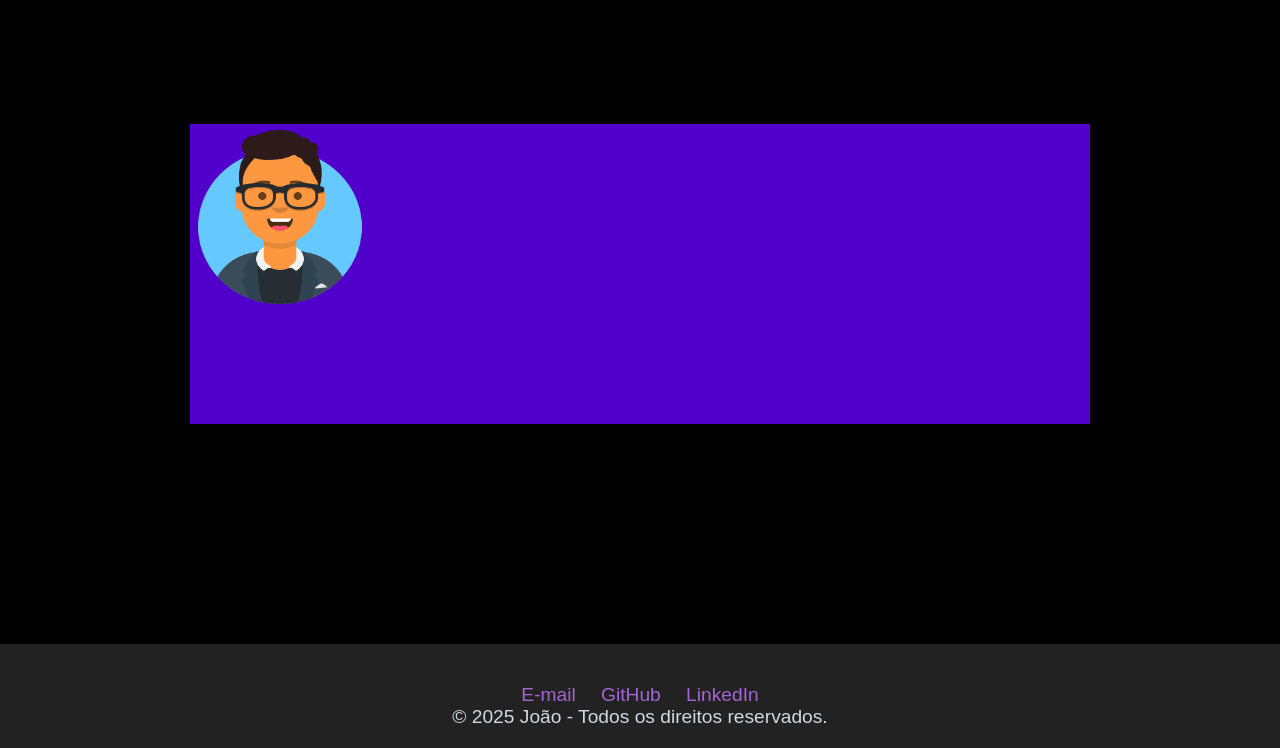
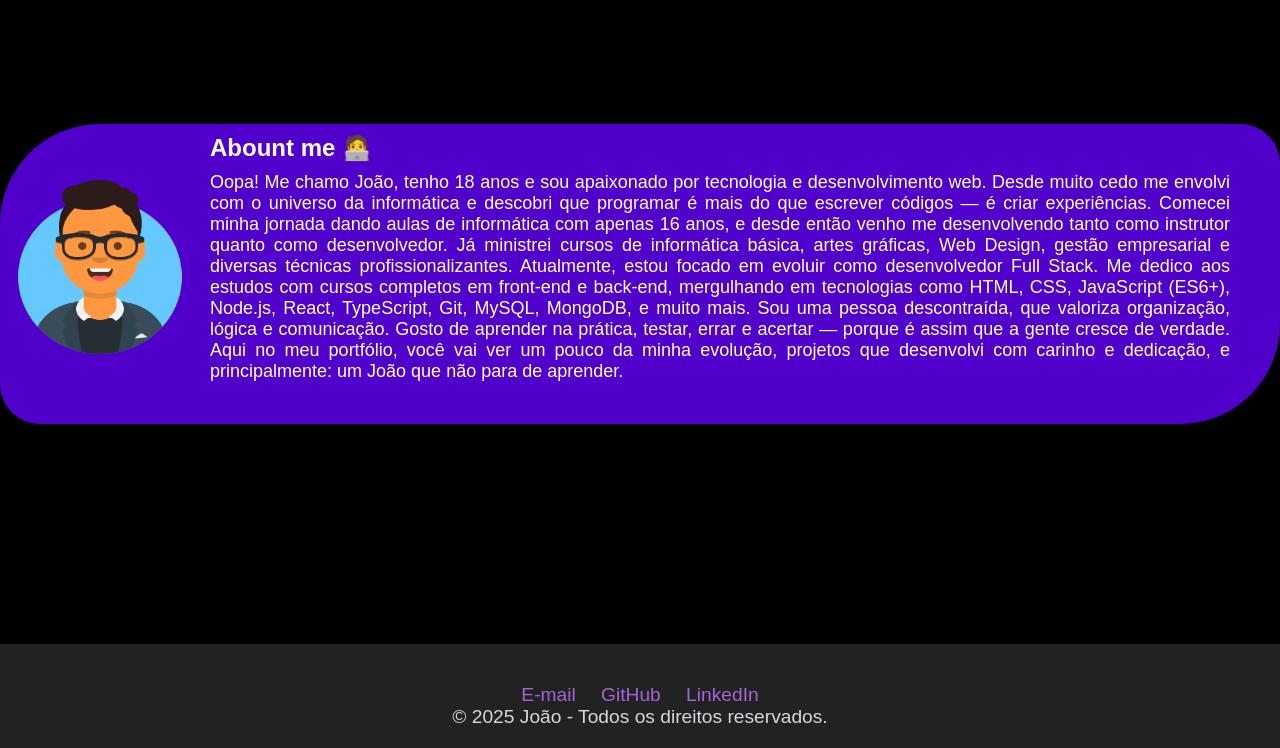
Before and after one commit to joaoantoniodev13/projeto-portfolio, a plain HTML site: page pages/sobre.html in a window 1280 px wide. Shown: the part 76-824 px from the top of the page. Drawn offline with Linux system fonts and the light colour scheme.

Commit message:
Complementação da página Sobre.html

```diff
--- a/assets/css/components.css
+++ b/assets/css/components.css
@@ -24,9 +24,31 @@
 }
 .container-abount{
     background-color:#5000ca ;
-    width: 900px;
+    width: 1300px;
     height: 300px;
     margin: 200px auto;
+    border-radius: 100px 40px;
+    display: grid;
+    grid-template-columns: 0.3fr 1.7fr;
+    grid-template-rows: 1fr;
+    gap: 0px 0px;
+    font-family: 'Raleway', Arial, Helvetica, sans-serif;
+}
+.container-abount p{
+    font-size: 18px;
+    text-align: justify;
+    width: 1020px;
+}
+.container-abount p, h2{
+    margin: 10px;
+}
+.container-abount:hover{
+    transform: scale(1.05);
+    transition: transform 1s ease-in;
+}
+.avatar{
+    padding: 50px 10px;
+    display: inline;
 }
 .avatar img{
     width: 180px;
--- a/pages/sobre.html
+++ b/pages/sobre.html
@@ -4,10 +4,10 @@
     <meta charset="UTF-8">
     <meta name="viewport" content="width=device-width initial-scale=1.0">
     <link rel="stylesheet" href="../assets/css/style.css">
-    <link rel="apple-touch-icon" sizes="180x180" href="assets/img/apple-touch-icon.png">
-    <link rel="icon" type="image/png" sizes="32x32" href="assets/img/favicon-32x32.png">
-    <link rel="icon" type="image/png" sizes="16x16" href="assets/img/favicon-16x16.png">
-    <link rel="manifest" href="assets/img/site.webmanifest">
+    <link rel="apple-touch-icon" sizes="180x180" href="../assets/img/apple-touch-icon.png">
+    <link rel="icon" type="image/png" sizes="32x32" href="../assets/img/favicon-32x32.png">
+    <link rel="icon" type="image/png" sizes="16x16" href="../assets/img/favicon-16x16.png">
+    <link rel="manifest" href="../assets/img/site.webmanifest">
     <title>João Antônio</title>
 </head>
     <body>
@@ -36,10 +36,16 @@
             </section>
 
             <section class="abount-text">
-
+                <h2>Abount me 🧑‍💻</h2>
+                <p>Oopa! Me chamo João, tenho 18 anos e sou apaixonado por tecnologia e desenvolvimento web. Desde muito cedo me envolvi com o universo da informática e descobri que programar é mais do que escrever códigos — é criar experiências.
+                Comecei minha jornada dando aulas de informática com apenas 16 anos, e desde então venho me desenvolvendo tanto como instrutor quanto como desenvolvedor. Já ministrei cursos de informática básica, artes gráficas, Web Design, gestão empresarial e diversas técnicas profissionalizantes.
+                Atualmente, estou focado em evoluir como desenvolvedor Full Stack. Me dedico aos estudos com cursos completos em front-end e back-end, mergulhando em tecnologias como HTML, CSS, JavaScript (ES6+), Node.js, React, TypeScript, Git, MySQL, MongoDB, e muito mais.
+                Sou uma pessoa descontraída, que valoriza organização, lógica e comunicação. Gosto de aprender na prática, testar, errar e acertar — porque é assim que a gente cresce de verdade.
+                Aqui no meu portfólio, você vai ver um pouco da minha evolução, projetos que desenvolvi com carinho e dedicação, e principalmente: um João que não para de aprender.
+                </p>
             </section>
         </section>
-        <script src="assets/js/main.js"></script>
+        <script src="../assets/js/main.js"></script>
         </article>
             <footer class="footer">
             <div class="footer-container">
```
Also changed, not shown: index.html (+4 -1 lines).
